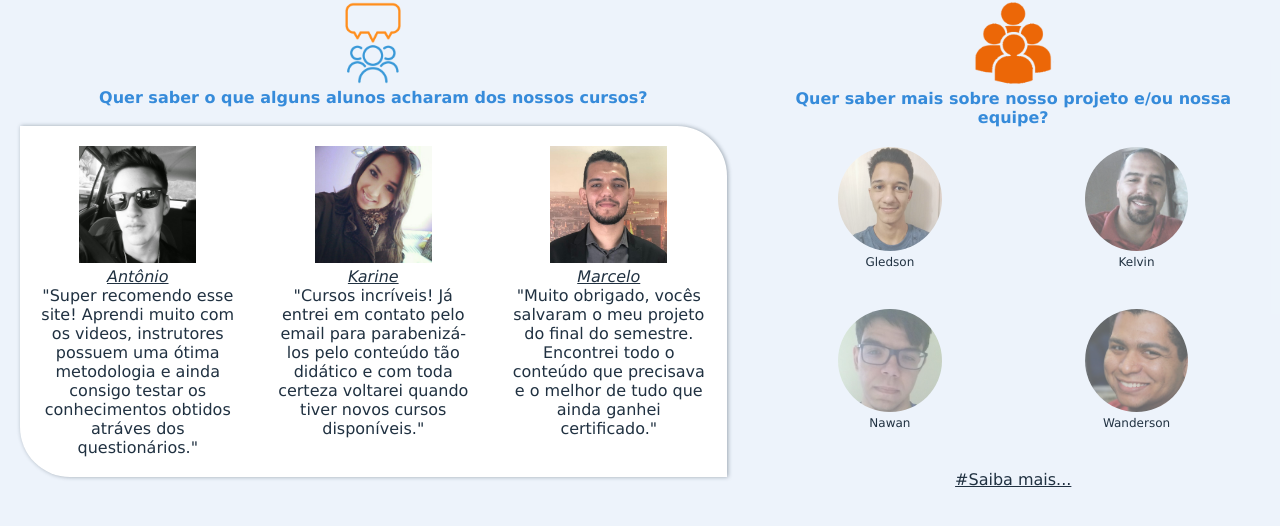
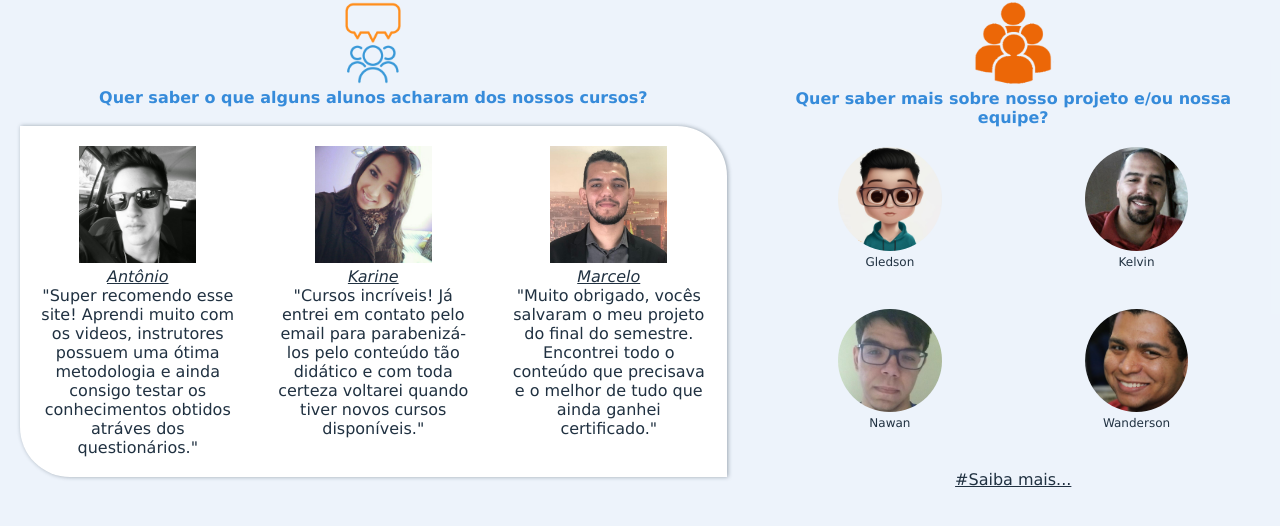
Before and after one commit to wandersongutemberg/hashtagds, a plain HTML site: page index.html in a window 1280 px wide. Shown: the part 1973-2499 px from the top of the page. Drawn offline with Linux system fonts and the light colour scheme.

Commit message:
melhorias
add emoiji gledson (quem-somos index)
diferenciado menu:hover do menu selecionado

```diff
--- a/css/header.css
+++ b/css/header.css
@@ -91,6 +91,10 @@ label[for="bt-menu"] {
     color: rgb(209, 92, 20);
     font-weight: bold;
     background-color: #dddddd;
+}
+
+.menu a:hover {
+    color: #368bda;
 }
 
 .menu ul ul {
--- a/css/index.css
+++ b/css/index.css
@@ -240,9 +240,32 @@ abbr {
 
     .equipe img {
         /* filter: grayscale(1); */
-        filter: opacity(0.6);
+        /* filter: opacity(0.6); */
         transition: all 0.3s;
         width: 50%;
+    }
+
+    #gledson-img {
+        content: url(../img/equipe/gledson-emoji.jpg);
+    }
+
+    #kelvin-img {
+        content: normal;
+    }
+
+    #nawan-img {
+        content: normal;
+    }
+
+    #wanderson-img {
+        content: normal;
+    }
+
+    #gledson-img:hover,
+    #kelvin-img:hover,
+    #nawan-img:hover,
+    #wanderson-img:hover {
+        content: normal;
     }
 
     .mais-comentarios {
--- a/index.html
+++ b/index.html
@@ -268,7 +268,7 @@
                         <div class="col-dm-6 col-dg-6 equipe">
                             <a href="./quem-somos/#gledson">
                                 <abbr title="Gledson Rodrigues de Oliveira Junior">
-                                    <img src="img/equipe/gledson.jpeg" alt="Gledson">
+                                    <img src="img/equipe/gledson.jpeg" alt="Gledson" id="gledson-img">
                                 </abbr>
                                 <p><abbr title="Gledson Rodrigues de Oliveira Junior">Gledson</abbr></p>
 
@@ -277,7 +277,7 @@
                         <div class="col-dm-6 col-dg-6 equipe">
                             <a href="./quem-somos/#kelvin">
                                 <abbr title="Kelvin Arruda Silva">
-                                    <img src="img/equipe/kelvin.jpg" alt="Kelvin">
+                                    <img src="img/equipe/kelvin.jpg" alt="Kelvin" id="kelvin-img">
                                 </abbr>
                                 <p><abbr title="Kelvin Arruda Silva">Kelvin</abbr></p>
                             </a>
@@ -285,7 +285,7 @@
                         <div class="col-dm-6 col-dg-6 equipe">
                             <a href="./quem-somos/#nawan">
                                 <abbr title="Nawan Soares Novais">
-                                    <img src="img/equipe/nawan.jpg" alt="Nawan">
+                                    <img src="img/equipe/nawan.jpg" alt="Nawan" id="nawan-img">
                                 </abbr>
                                 <p><abbr title="Nawan Soares Novais">Nawan</abbr></p>
                             </a>
@@ -293,7 +293,7 @@
                         <div class="col-dm-6 col-dg-6 equipe">
                             <a href="./quem-somos/#wanderson">
                                 <abbr title="Wanderson Gutemberg Teotonio Silva">
-                                    <img src="img/equipe/wanderson.jpg" alt="Wanderson">
+                                    <img src="img/equipe/wanderson.jpg" alt="Wanderson" id="wanderson-img">
                                 </abbr>
                                 <p><abbr title="Wanderson Gutemberg Teotonio Silva">Wanderson</abbr></p>
 
```
Also changed, not shown: img/equipe/gledson-emoji.jpg (added).
